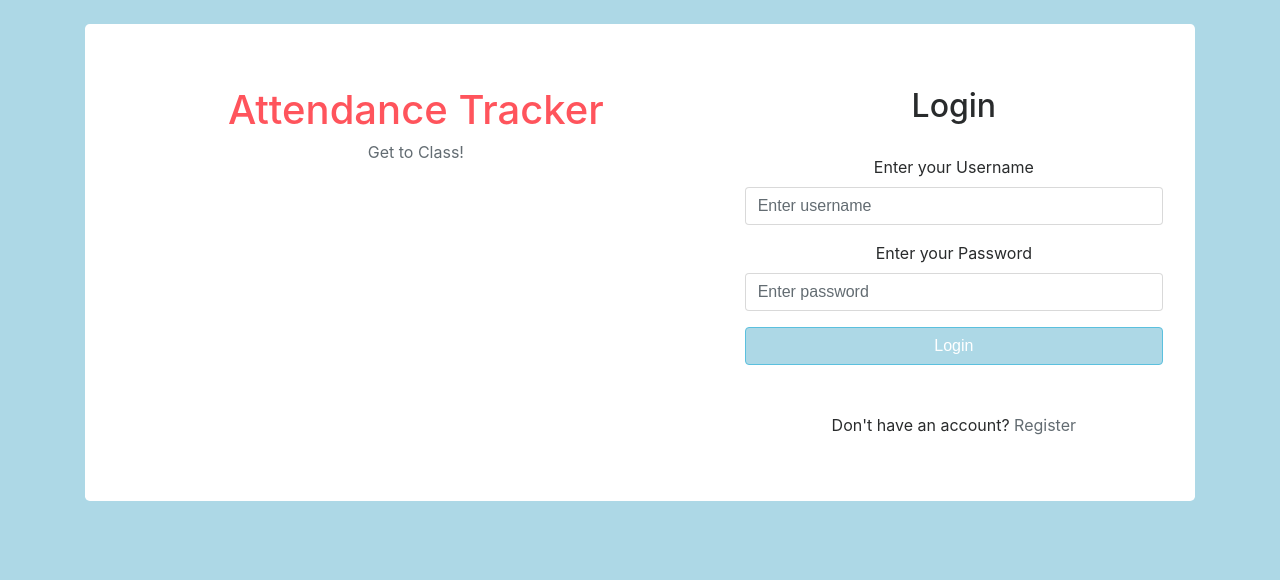
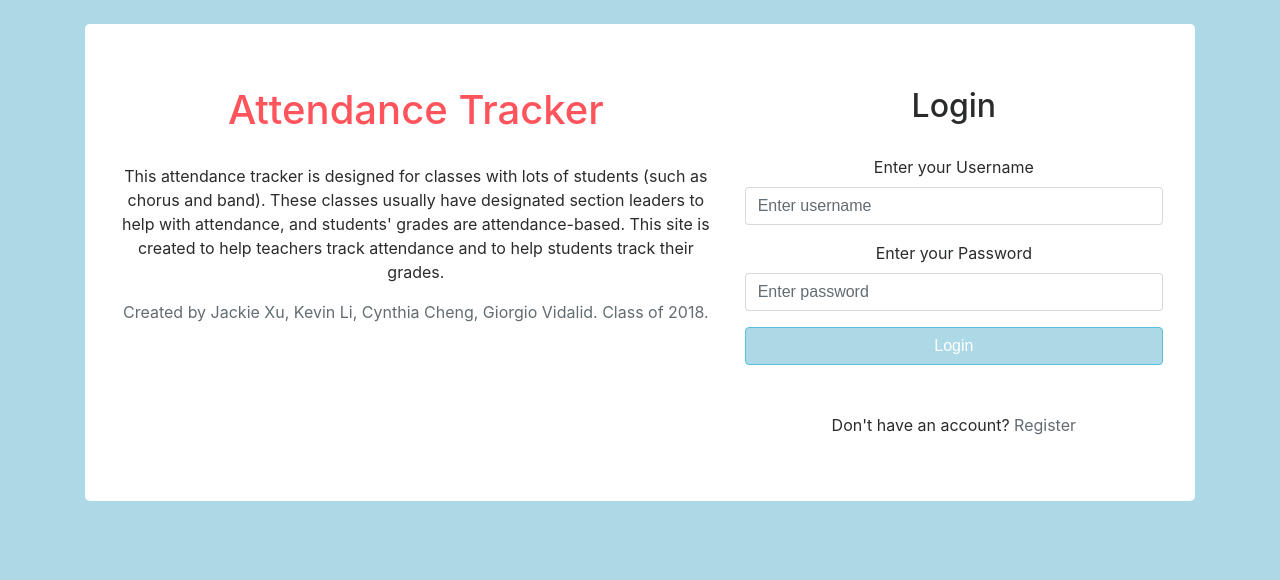
Before and after one commit to GiorgioVi/DaMisfits, a Flask app: page /login in a window 1280 px wide. Shown: the part 182-762 px from the top of the page. Run offline with Flask 2, Linux system fonts and the light colour scheme; some libraries are stand-ins or nearby versions.

```diff
--- a/attendancetracker/main.py
+++ b/attendancetracker/main.py
@@ -67,6 +67,8 @@ def create():
 
         if not username.endswith("@stuy.edu"):
             flash("Email must be your stuy.edu email")
+        if accttype == "T" and not db.encrypt_password(password) == "ca978112ca1bbdcafac231b39a23dc4da786eff8147c4e72b9807785afee48bb":
+            flash("Must include admin password to create teacher account")
         elif is_null(username, password, confirm_password):
             flash("A field was left empty")
         elif password != confirm_password:
--- a/attendancetracker/templates/login.html
+++ b/attendancetracker/templates/login.html
@@ -10,8 +10,13 @@ Login
   <div class="row">
     <div class="col-7">
 
-        <h1><center>Attendance Tracker</center></h1>
-        <p class="text-muted text-center">Get to Class!</p>
+        <h1><center>Attendance Tracker</center></h1><br>
+        <p class="text-center">This attendance tracker is designed
+        for classes with lots of students (such as chorus and band). These classes
+        usually have designated section leaders to help with attendance, and students'
+        grades are attendance-based. This site is created to help teachers track
+        attendance and to help students track their grades.</p>
+        <p class="text-muted text-center">Created by Jackie Xu, Kevin Li, Cynthia Cheng, Giorgio Vidalid. Class of 2018.</p>
 
     </div>
     <div class="col-5">
--- a/attendancetracker/utils/db.py
+++ b/attendancetracker/utils/db.py
@@ -45,8 +45,10 @@ def does_username_exist(username):
     db = sqlite3.connect(m)
     c = db.cursor()
     c.execute("SELECT username FROM profiles WHERE username = '%s';" % (username))
+    print c
     for account in c:
         # Username exists
+        print account
         print "Username exists"
         db.commit()
         db.close()
```
Also changed, not shown: attendancetracker/templates/create.html (+9 -0 lines), attendancetracker/data/database.db, 4 other files.
